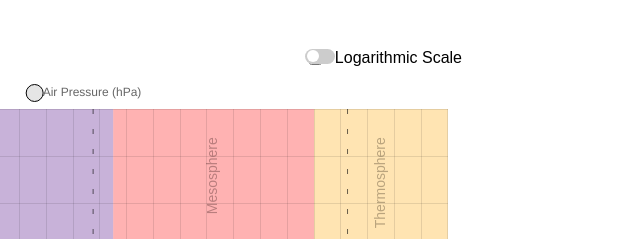
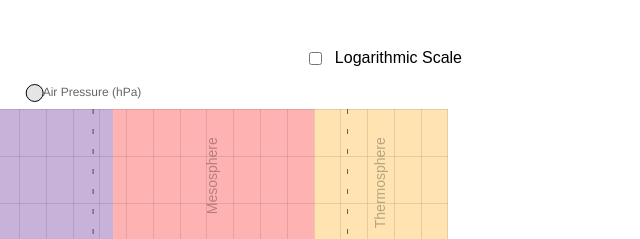
Before and after one commit to zartyblartfast/AtmosphericPressureVisualizer, a plain HTML site: page index.html in a window 1280 px wide. Shown: the part 233-472 px from the top of the page, 553-1193 px from the left. Drawn offline with nearby package versions, Linux system fonts and the light colour scheme.

Commit message:
Update index.html

```diff
--- a/index.html
+++ b/index.html
@@ -50,7 +50,7 @@
       <div class="switch-container">
         <label class="switch">
           <input type="checkbox" id="scaleSwitch">
-          <span class="slider round"></span>
+          <!-- <span class="slider round"></span> -->
         </label>
         <label for="scaleSwitch">Logarithmic Scale</label>
       </div>
```
